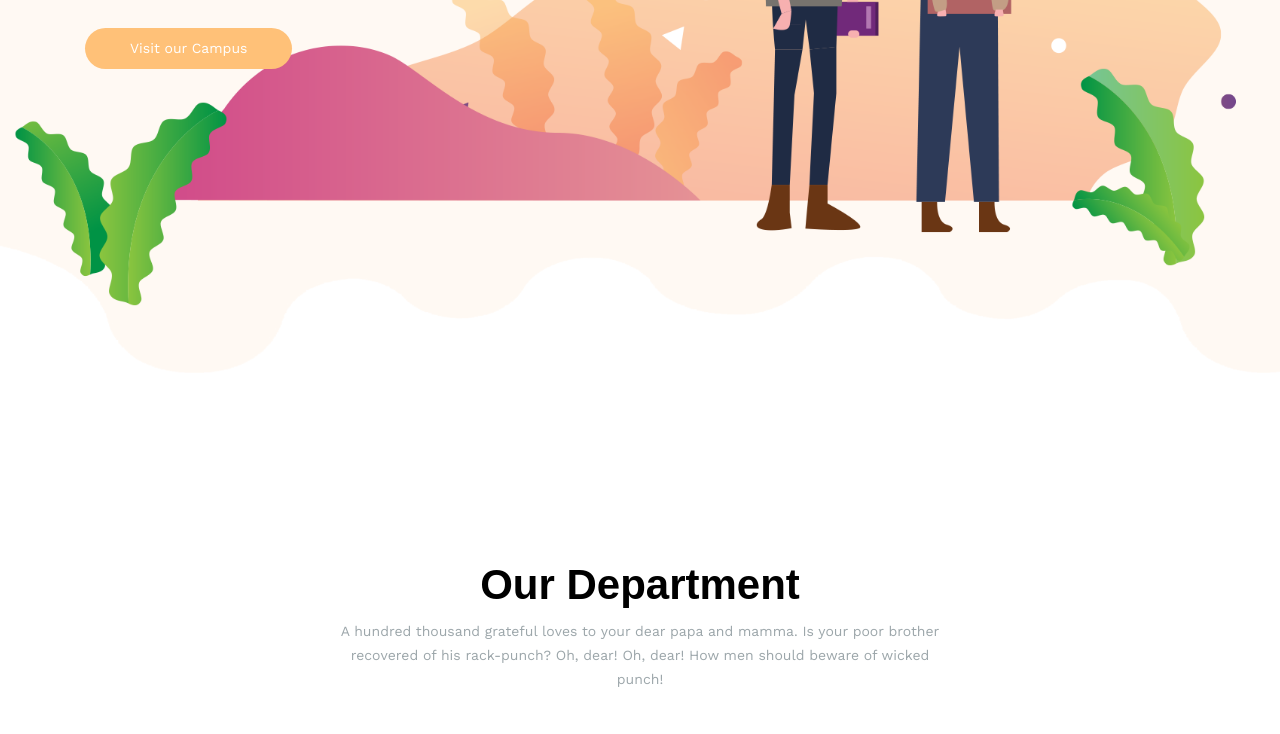
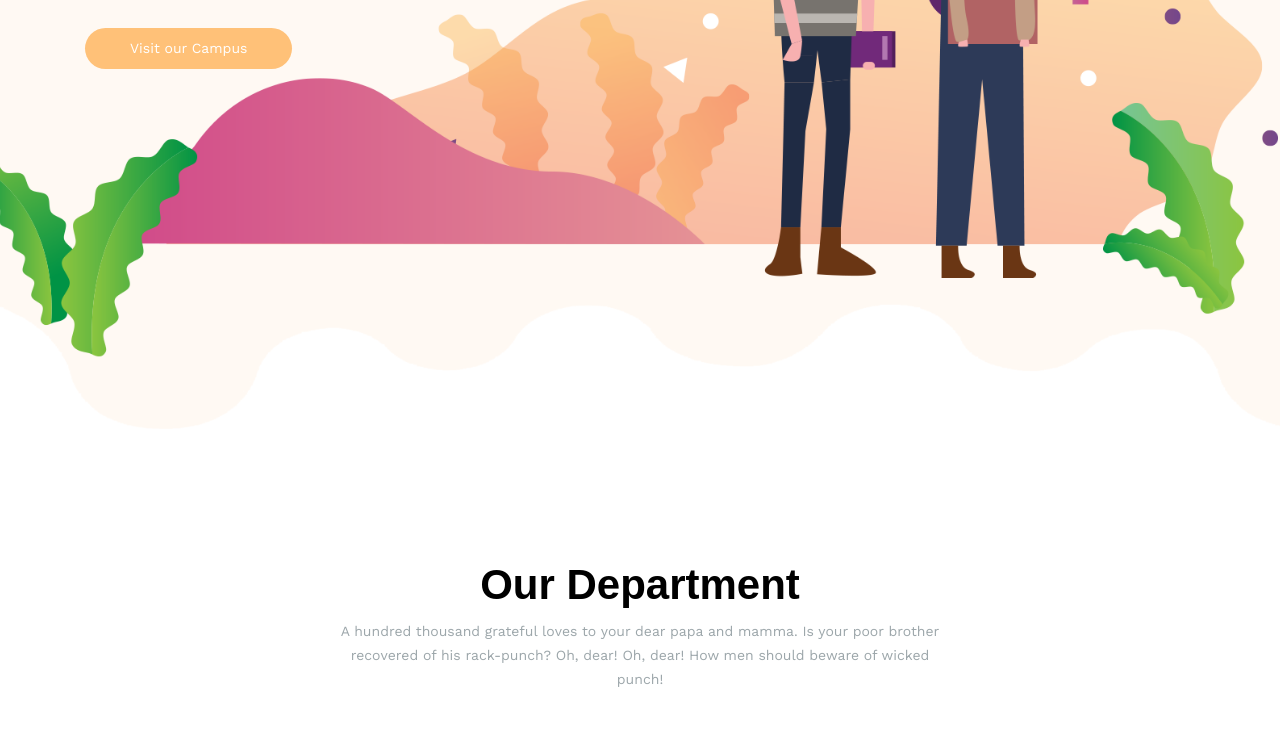
Before and after one commit to Sayed139/Educationsite, a plain HTML site: page index.html in a window 1280 px wide. Shown: the part 408-1142 px from the top of the page. Drawn offline with nearby package versions, Linux system fonts and the light colour scheme.

Commit message:
2nd updt

```diff
--- a/css/style.css
+++ b/css/style.css
@@ -19,7 +19,7 @@ a, a:hover{
 .header-section{
     width: 100%;
     background: url("../images/slider.png") center top no-repeat;
-    background-size: 113%;
+    background-size: 121%;
 }
 .menu{
     width: 100%;
```
